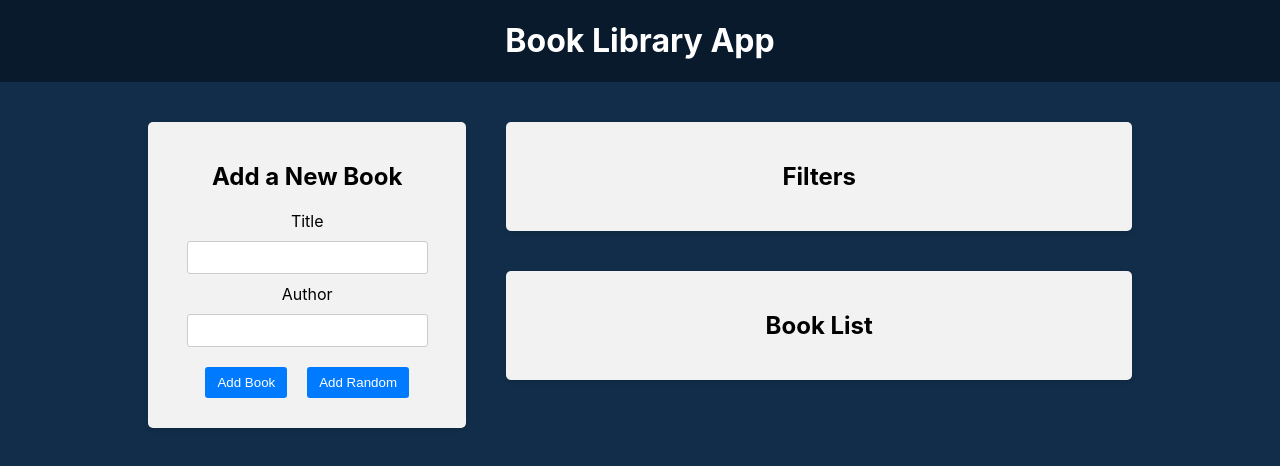
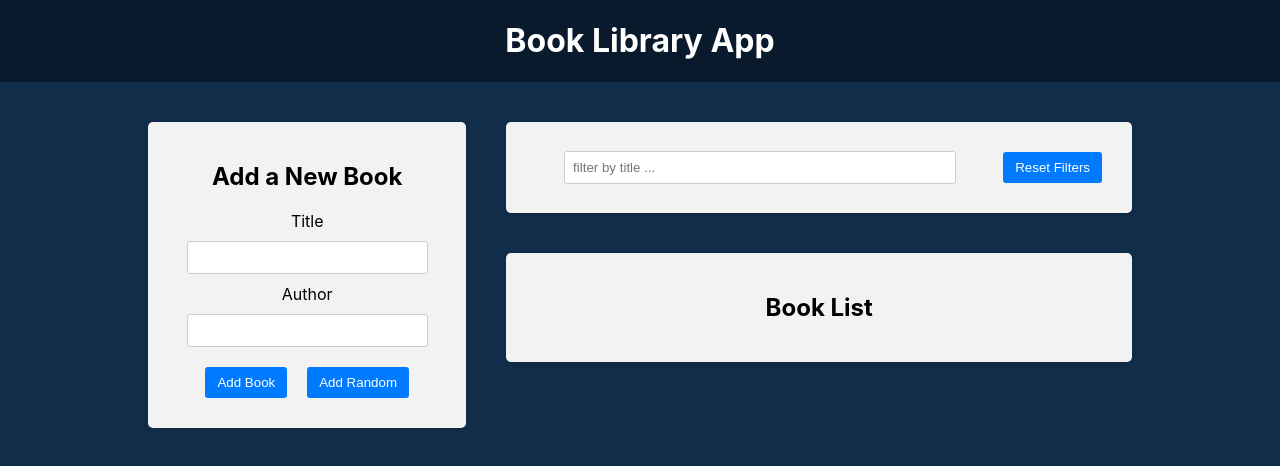
Before and after one commit to AnnaMakhno/Book-Library-App, a React (Create React App) app in the folder frontend/: page / in a window 1280 px wide. Shown: the top 466 px of the page. Built offline with nearby package versions, Linux system fonts and the light colour scheme.

Commit message:
add filer-title and reset-filters

```diff
--- a/frontend/src/components/BookForm/BookForm.js
+++ b/frontend/src/components/BookForm/BookForm.js
@@ -1,8 +1,8 @@
 import { useState } from "react";
-import { v4 as uuidv4 } from "uuid";
 import { useDispatch } from "react-redux";
 import { addBook } from "../../redux/books/actionCreators";
 import booksData from "../../data/books.json";
+import createBookWithID from "../../utils/createBookWithID";
 import "./BookForm.css";
 
 const BookForm = () => {
@@ -13,13 +13,7 @@
     const handleSubmit = (e) => {
         e.preventDefault();
         if (title && author) {
-            const book = {
-                title: title,
-                author: author,
-                id: uuidv4(),
-                isFavorite: false,
-            };
-            dispatch(addBook(book));
+            dispatch(addBook(createBookWithID({ title, author })));
             setTitle("");
             setAuthor("");
         }
@@ -28,12 +22,7 @@
     const handleAddRandomBook = () => {
         const randomIndex = Math.floor(Math.random() * booksData.length);
         const randomBook = booksData[randomIndex];
-        const randomBookWithID = {
-            ...randomBook,
-            id: uuidv4(),
-            isFavorite: false,
-        };
-        dispatch(addBook(randomBookWithID));
+        dispatch(addBook(createBookWithID(randomBook)));
     };
 
     return (
--- a/frontend/src/components/BookList/BookList.js
+++ b/frontend/src/components/BookList/BookList.js
@@ -1,11 +1,13 @@
 import { useSelector, useDispatch } from "react-redux";
 import { BsBookmarkStarFill, BsBookmarkStar } from "react-icons/bs";
 import { deleteBook, toggleFavorite } from "../../redux/books/actionCreators";
+import { selectTitleFilter } from "../../redux/slices/filterSlice";
 import "./BookList.css";
 
 const BookList = () => {
     const books = useSelector((state) => state.books);
     const dispatch = useDispatch();
+    const titleFilter = useSelector(selectTitleFilter);
 
     const handleDeleteBook = (id) => {
         dispatch(deleteBook(id));
@@ -15,6 +17,13 @@
         dispatch(toggleFavorite(id));
     };
 
+    const filteredBook = books.filter((book) => {
+        const matchesTitle = book.title
+            .toLowerCase()
+            .includes(titleFilter.toLowerCase());
+        return matchesTitle;
+    });
+
     return (
         <div className="app-block book-list">
             <h2>Book List</h2>
@@ -23,7 +32,7 @@
                 <p>No books available</p>
             ) : (
                 <ul>
-                    {books.map((book, i) => (
+                    {filteredBook.map((book, i) => (
                         <li key={book.id}>
                             <div className="book-info">
                                 {++i} {book.title} by{" "}
--- a/frontend/src/components/Filter/Filter.js
+++ b/frontend/src/components/Filter/Filter.js
@@ -1,7 +1,40 @@
+import { useDispatch, useSelector } from "react-redux";
+import {
+    setTitleFilter,
+    selectTitleFilter,
+    resetFilters,
+} from "../../redux/slices/filterSlice";
+import "./Filter.css";
 const Filter = () => {
+    const dispatch = useDispatch();
+    const titleFilter = useSelector(selectTitleFilter);
+
+    const handleTitleFilterChange = (e) => {
+        dispatch(setTitleFilter(e.target.value));
+    };
+
+    const handleResetFilters = () => {
+        dispatch(resetFilters());
+    };
+
     return (
         <div className="app-block filter">
-            <h2>Filters</h2>
+            <div className="filter-row">
+                <div className="filter-group">
+                    <input
+                        value={titleFilter}
+                        type="text"
+                        placeholder="filter by title ..."
+                        onChange={handleTitleFilterChange}
+                    />
+                </div>
+                <button
+                    type="buttom"
+                    onClick={handleResetFilters}
+                >
+                    Reset Filters
+                </button>
+            </div>
         </div>
     );
 };
--- /dev/null
+++ b/frontend/src/redux/slices/filterSlice.js
@@ -0,0 +1,26 @@
+import { createSlice } from "@reduxjs/toolkit";
+
+const initialState = {
+    title: "",
+    author: "",
+    onlyFavorite: false,
+};
+
+const filterSlice = createSlice({
+    name: "filter",
+    initialState: initialState,
+    reducers: {
+        setTitleFilter: (state, action) => {
+            state.title = action.payload;
+        },
+        resetFilters: (state) => {
+            return initialState;
+        },
+    },
+});
+
+export const { setTitleFilter, resetFilters } = filterSlice.actions;
+
+export const selectTitleFilter = (state) => state.filter.title;
+
+export default filterSlice.reducer;
--- a/frontend/src/redux/store.js
+++ b/frontend/src/redux/store.js
@@ -1,9 +1,11 @@
 import { configureStore } from "@reduxjs/toolkit";
 import booksReducer from "./books/reducer";
+import filterReducer from "./slices/filterSlice";
 
 const store = configureStore({
     reducer: {
         books: booksReducer,
+        filter: filterReducer,
     },
 });
 
--- /dev/null
+++ b/frontend/src/utils/createBookWithID.js
@@ -0,0 +1,7 @@
+import { v4 as uuidv4 } from "uuid";
+
+const createBookWithID = (book) => {
+    return { ...book, isFavorite: false, id: uuidv4() };
+};
+
+export default createBookWithID;
```
